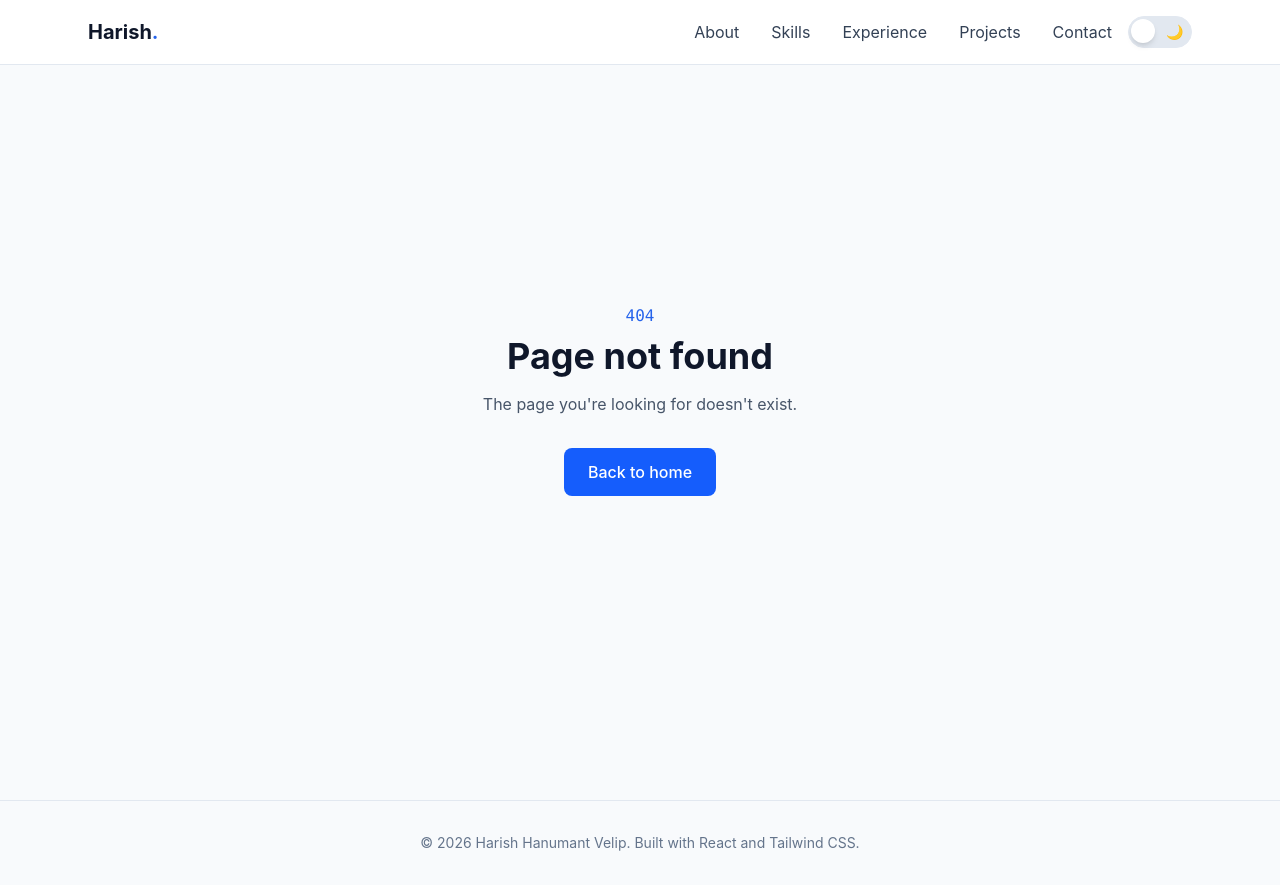
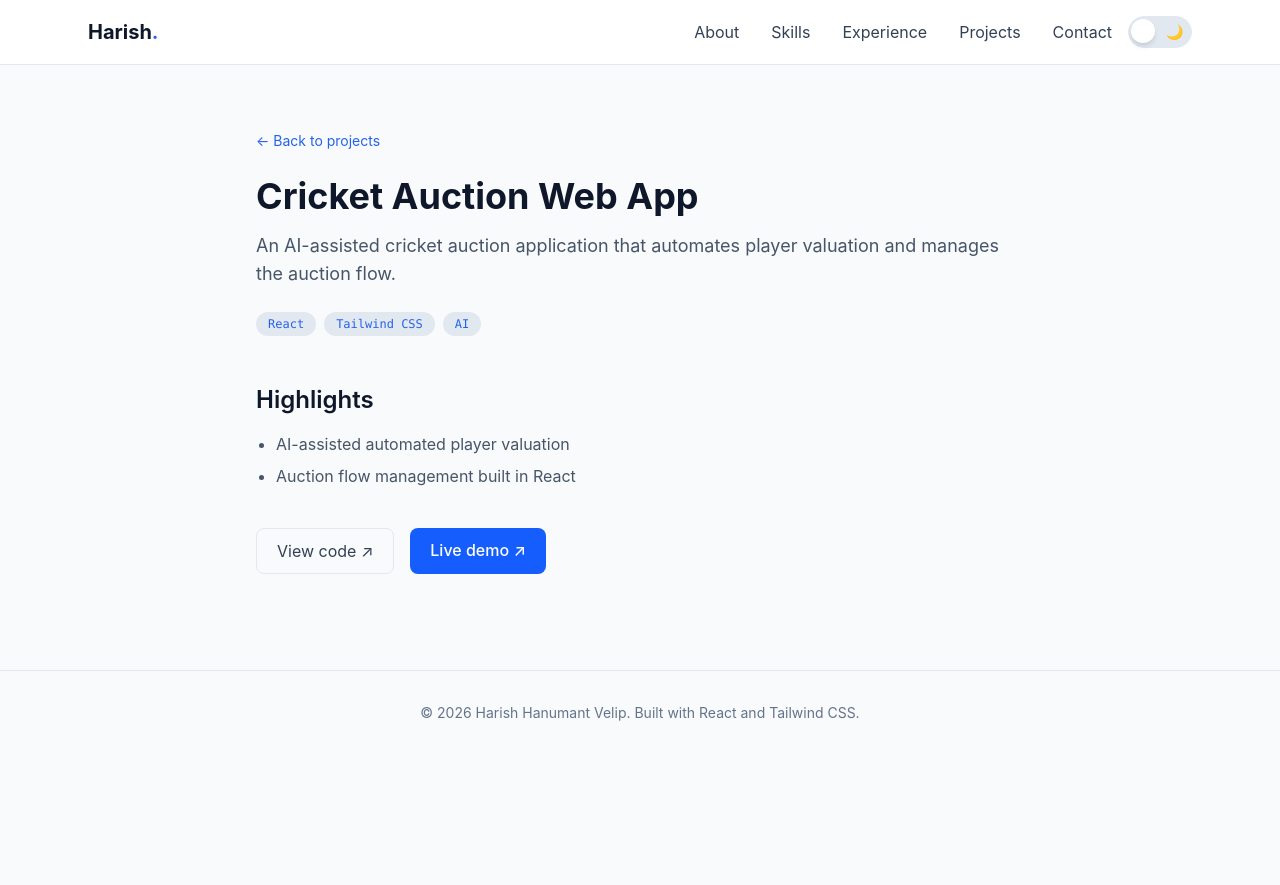
Before and after one commit to harishvelip28/my_portfolio, a React (Vite) app: page /projects/cricket-auction in a window 1280 px wide. Before the commit this address had no page. After the commit the page ends 800 px from the top, so only its background shows below. Built offline with nearby package versions, Linux system fonts and the light colour scheme.

Commit message:
Add project detail pages and scroll restoration

```diff
--- a/src/components/Layout.tsx
+++ b/src/components/Layout.tsx
@@ -1,4 +1,4 @@
-import { Outlet } from 'react-router'
+import { Outlet, ScrollRestoration } from 'react-router'
 import Navbar from './Navbar'
 import Footer from './Footer'
 
@@ -10,6 +10,7 @@ function Layout() {
         <Outlet />
       </main>
       <Footer />
+      <ScrollRestoration />
     </div>
   )
 }
--- a/src/components/ProjectCard.tsx
+++ b/src/components/ProjectCard.tsx
@@ -1,16 +1,26 @@
-import type { Project } from '../types'
+import { Link } from "react-router";
+import type { Project } from "../types";
 
 interface ProjectCardProps {
-  project: Project
+  project: Project;
 }
 
 function ProjectCard({ project }: ProjectCardProps) {
-  const { title, description, tech, github, live } = project
+  const { title, description, tech, github, live, slug } = project;
 
   return (
     <article className="flex flex-col rounded-xl border border-line bg-card p-6 transition-colors hover:border-blue-500">
       <h3 className="text-xl font-semibold text-heading">{title}</h3>
       <p className="mt-3 text-muted">{description}</p>
+
+      {slug && (
+        <Link
+          to={`/projects/${slug}`}
+          className="mt-4 self-start text-sm font-medium text-accent hover:underline"
+        >
+          View details →
+        </Link>
+      )}
 
       <ul className="mt-4 flex flex-wrap gap-2">
         {tech.map((item) => (
@@ -48,7 +58,7 @@ function ProjectCard({ project }: ProjectCardProps) {
         </div>
       )}
     </article>
-  )
+  );
 }
 
-export default ProjectCard
+export default ProjectCard;
--- a/src/data/projects.ts
+++ b/src/data/projects.ts
@@ -1,20 +1,30 @@
-import type { Project } from '../types'
+import type { Project } from "../types";
 
 export const projects: Project[] = [
   {
-    title: 'Cricket Auction Web App',
+    title: "Cricket Auction Web App",
     description:
-      'An AI-assisted cricket auction application that automates player valuation and manages the auction flow.',
-    tech: ['React', 'Tailwind CSS', 'AI'],
-    github: 'https://github.com/harishvelip28/spl-auction',
-    live: 'https://spl-auction2.vercel.app/',
+      "An AI-assisted cricket auction application that automates player valuation and manages the auction flow.",
+    tech: ["React", "Tailwind CSS", "AI"],
+    github: "https://github.com/harishvelip28/spl-auction",
+    live: "https://spl-auction2.vercel.app/",
+    slug: "cricket-auction",
+    highlights: [
+      "AI-assisted automated player valuation",
+      "Auction flow management built in React",
+    ],
   },
   {
-    title: 'Library Management System',
+    title: "Library Management System",
     description:
-      'A simple book management system with a full MEAN stack: add, update, search and delete books.',
-    tech: ['MongoDB', 'Express', 'Angular', 'Node.js'],
-    github: '',
-    live: '',
+      "A simple book management system with a full MEAN stack: add, update, search and delete books.",
+    tech: ["MongoDB", "Express", "Angular", "Node.js"],
+    github: "",
+    live: "",
+    slug: "library-management",
+    highlights: [
+      "Full MEAN stack: MongoDB, Express, Angular and Node.js",
+      "Add, update, search and delete books",
+    ],
   },
-]
+];
--- a/src/hooks/useActiveSection.ts
+++ b/src/hooks/useActiveSection.ts
@@ -24,5 +24,5 @@ export function useActiveSection(ids: string[]): string {
     return () => observer.disconnect()
   }, [ids, pathname])
 
-  return activeId
+  return pathname === '/' ? activeId : ''
 }
--- /dev/null
+++ b/src/pages/ProjectDetail.tsx
@@ -0,0 +1,74 @@
+import { Link, useParams } from 'react-router'
+import { projects } from '../data/projects'
+import NotFound from './NotFound'
+
+function ProjectDetail() {
+  const { slug } = useParams<'slug'>()
+  const project = projects.find((item) => item.slug === slug)
+
+  if (!project) return <NotFound />
+
+  const { title, description, tech, highlights, github, live } = project
+
+  return (
+    <article className="px-6 pt-32 pb-24">
+      <div className="mx-auto max-w-3xl">
+        <Link to="/#projects" className="text-sm text-accent hover:underline">
+          ← Back to projects
+        </Link>
+
+        <h1 className="mt-6 text-4xl font-bold text-heading">{title}</h1>
+        <p className="mt-4 text-lg text-muted">{description}</p>
+
+        <ul className="mt-6 flex flex-wrap gap-2">
+          {tech.map((item) => (
+            <li
+              key={item}
+              className="rounded-full bg-pill px-3 py-1 font-mono text-xs text-accent"
+            >
+              {item}
+            </li>
+          ))}
+        </ul>
+
+        {highlights && highlights.length > 0 && (
+          <>
+            <h2 className="mt-12 text-2xl font-semibold text-heading">Highlights</h2>
+            <ul className="mt-4 list-disc space-y-2 pl-5 text-muted">
+              {highlights.map((item) => (
+                <li key={item}>{item}</li>
+              ))}
+            </ul>
+          </>
+        )}
+
+        {(github || live) && (
+          <div className="mt-10 flex flex-wrap gap-4">
+            {github && (
+              <a
+                href={github}
+                target="_blank"
+                rel="noopener noreferrer"
+                className="rounded-lg border border-line px-5 py-2.5 text-body transition-colors hover:border-accent hover:text-accent"
+              >
+                View code ↗
+              </a>
+            )}
+            {live && (
+              <a
+                href={live}
+                target="_blank"
+                rel="noopener noreferrer"
+                className="rounded-lg bg-blue-600 px-5 py-2.5 font-medium text-white transition-colors hover:bg-blue-500"
+              >
+                Live demo ↗
+              </a>
+            )}
+          </div>
+        )}
+      </div>
+    </article>
+  )
+}
+
+export default ProjectDetail
--- a/src/router.tsx
+++ b/src/router.tsx
@@ -2,6 +2,7 @@ import { createBrowserRouter } from 'react-router'
 import Layout from './components/Layout'
 import Home from './pages/Home'
 import NotFound from './pages/NotFound'
+import ProjectDetail from './pages/ProjectDetail'
 
 export const router = createBrowserRouter([
   {
@@ -9,6 +10,7 @@ export const router = createBrowserRouter([
     element: <Layout />,
     children: [
       { index: true, element: <Home /> },
+      { path: 'projects/:slug', element: <ProjectDetail /> },
       { path: '*', element: <NotFound /> },
     ],
   },
--- a/src/types.ts
+++ b/src/types.ts
@@ -32,6 +32,8 @@ export interface Project {
   tech: string[]
   github: string
   live: string
+  slug?: string
+  highlights?: string[]
 }
 
 export type Theme = 'light' | 'dark'
```
